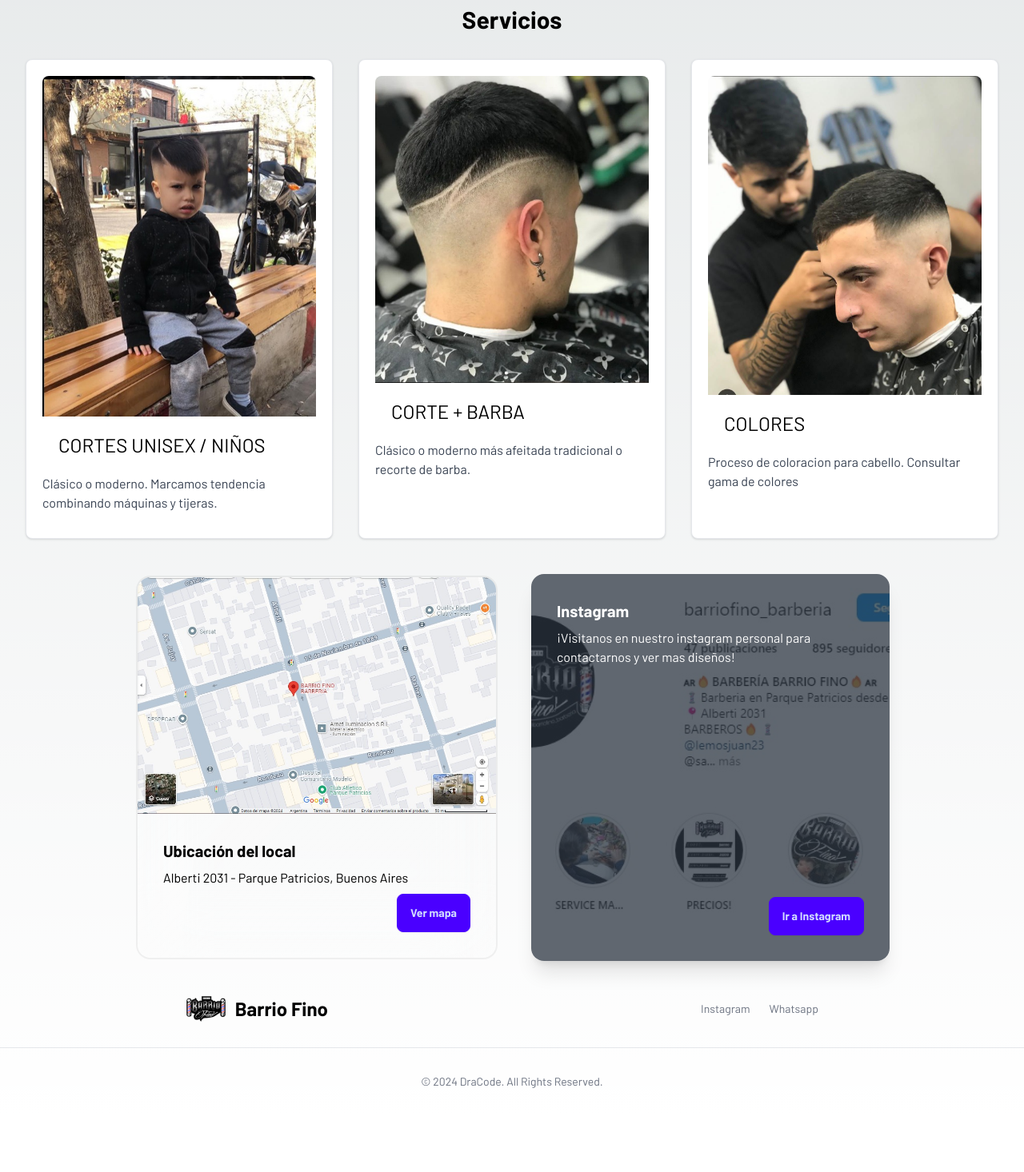
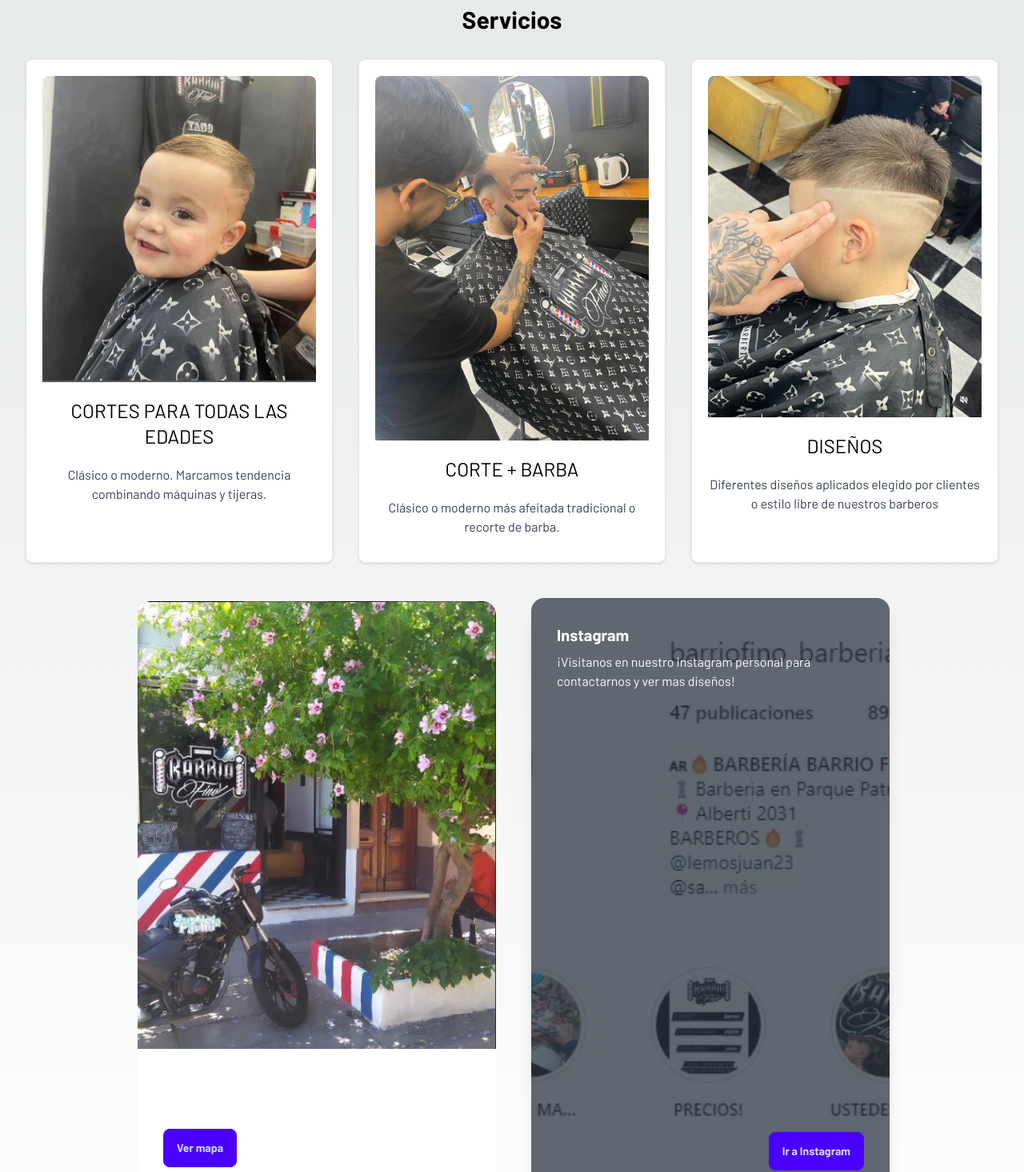
Before and after one commit to SebastianGaleano20/barber-app, a Next.js app: page / in a window 1280 px wide. Shown: the part 1165-2631 px from the top of the page at 80% size. Before the commit the page ends 2560 px from the top, so only its background shows below. Built offline with nearby package versions, Linux system fonts and the light colour scheme.

Commit message:
Service fixed

```diff
--- a/src/app/images.js
+++ b/src/app/images.js
@@ -1,14 +1,6 @@
 export const IMAGES = [
   {
-    "image": "/local.jpeg",
-    "alt": "Corte de pelo"
-  },
-  {
     "image": "/corte2.jpeg",
-    "alt": "Corte de pelo"
-  },
-  {
-    "image": "/corte3.jpeg",
     "alt": "Corte de pelo"
   },
   {
@@ -28,10 +20,6 @@ export const IMAGES = [
     "alt": "Corte de pelo"
   },
   {
-    "image": "/corte8.jpeg",
-    "alt": "Corte de pelo"
-  },
-  {
     "image": "/corte9.jpeg",
     "alt": "Corte de pelo"
   }
--- a/src/app/ui/dashboard/Footer.jsx
+++ b/src/app/ui/dashboard/Footer.jsx
@@ -1,9 +1,9 @@
 export default function Footer() {
   return (
 <footer>
-    <section className="w-full max-w-screen-xl mx-auto md:py-8">
+    <section className="w-full mt-2 max-w-screen-xl mx-auto p-4 md:py-8">
         <article className="sm:flex sm:items-center sm:justify-around">
-            <a href="#" className="flex items-center  sm:mb-0 space-x-3 rtl:space-x-reverse">
+            <a href="#" className="flex items-center mb-4 sm:mb-0 space-x-3 rtl:space-x-reverse">
                 <img src="/logo.jpeg" className="h-8" alt="Logobarber" />
                 <span className="self-center text-2xl font-semibold whitespace-nowrap dark:text-white">Barrio Fino</span>
             </a>
--- a/src/app/ui/dashboard/Location.jsx
+++ b/src/app/ui/dashboard/Location.jsx
@@ -1,20 +1,23 @@
+import Image from "next/image";
+
 export default function Location() {
     return (
-        <section className="flex justify-center p-4 lg">
-            <article className="card glass max-w-md">
+        <section className="card bg-base-100 max-w-md max-h-md lg:w-lg m-4 overflow-hidden ">
                 <figure>
-                    <img
-                        src="/ubi.jpeg"
-                        alt="Ubicacion"
-                        className="w-full"/>
+                    <Image
+                        width={500}
+                        height={300}
+                        src="/local.jpeg"
+                        alt="imageIg" />
                 </figure>
-                <div className="card-body">
+            <article className="flex items-start text-white text-center">
+                <article className="card-body">
                     <h2 className="card-title">Ubicación del local</h2>
-                    <p>Alberti 2031 - Parque Patricios, Buenos Aires</p>
-                    <div className="card-actions justify-end">
+                    <p className="text-start">Alberti 2031 - Parque Patricios, Buenos Aires</p>
+                    <div className="card-actions">
                         <button className="btn btn-primary"><a target="_blank" href="https://maps.app.goo.gl/CyysiyPupd8qPUur8">Ver mapa</a></button>
                     </div>
-                </div>
+                </article>
             </article>
         </section>
     )
--- a/src/app/ui/dashboard/Services.jsx
+++ b/src/app/ui/dashboard/Services.jsx
@@ -7,7 +7,7 @@ export default function Services() {
     <article className="flex flex-wrap justify-center gap-4 m-5 lg:grid-cols-3 lg:gap-8 lg:m-8">
       {
         SERVICES.map(service => (
-          <article className="p-5 max-w-md bg-white border border-gray-200 rounded-lg shadow dark:bg-gray-800 dark:border-gray-700 lg:max-w-sm" key={service.id}>
+          <article className="p-5 text-center max-w-md bg-white border border-gray-200 rounded-lg shadow dark:bg-gray-800 dark:border-gray-700 lg:max-w-sm" key={service.id}>
             <img className="rounded-t-lg w-full" src={service.imageURL} alt="img" />
             <h2 className="text-2xl p-5">{service.name}</h2>
             <p className="mb-3 text-2lg font-normal text-gray-700 dark:text-gray-400">{service.description}</p>
--- a/src/services.js
+++ b/src/services.js
@@ -1,19 +1,19 @@
 export const SERVICES = [
     {
       id: 1,
-      imageURL: '/corte8.jpeg',
-      name: 'CORTES UNISEX / NIÑOS',
+      imageURL: '/corte3.jpeg',
+      name: 'CORTES PARA TODAS LAS EDADES',
       description: 'Clásico o moderno. Marcamos tendencia combinando máquinas y tijeras.'
     },
     {
       id: 2,
       name: 'CORTE + BARBA',
-      imageURL: 'corte6.jpeg',
+      imageURL: 'corte8.jpeg',
       description: 'Clásico o moderno más afeitada tradicional o recorte de barba.'
     },
     {
       id: 3,
-      imageURL: '/corte2.jpeg',
-      name: 'COLORES',
-      description: 'Proceso de coloracion para cabello. Consultar gama de colores'
+      imageURL: '/corte1.jpeg',
+      name: 'DISEÑOS',
+      description: 'Diferentes diseños aplicados elegido por clientes o estilo libre de nuestros barberos'
     }]
```
Also changed, not shown: public/corte1.jpeg, public/corte8.jpeg.
